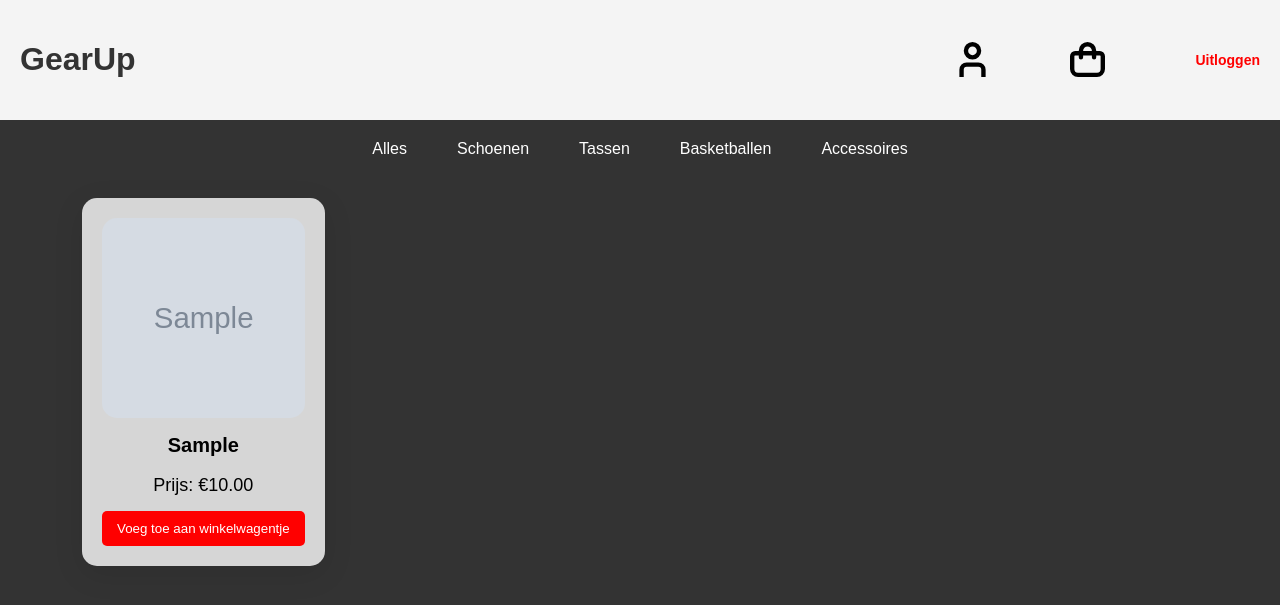
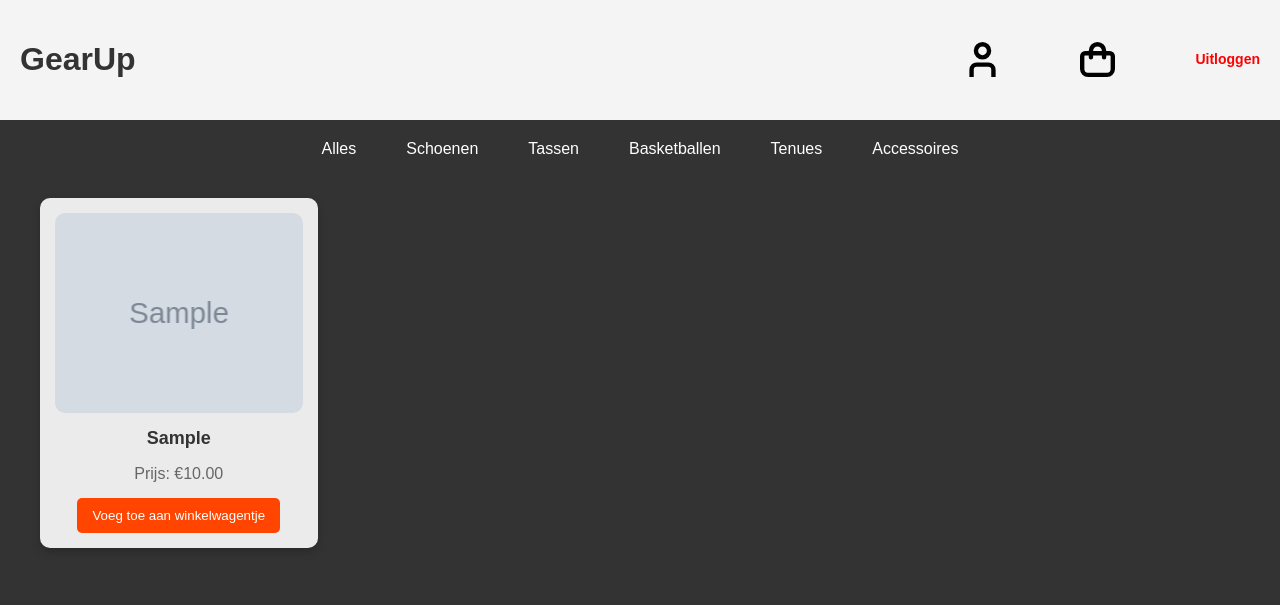
Before and after one commit to Samplats/PHP-demo, a PHP site: page / in a window 1280 px wide. Shown: the top 605 px of the page. Run offline with PHP 8.4, Linux system fonts and the light colour scheme; the visitor is signed in with stand-in values (Sample User, id 1); tables that the repository leaves empty or names only in its code hold one stand-in row (values such as "Sample post"); grey boxes marked "Sample" are stand-in pictures.

Commit message:
update code

```diff
--- a/css/homepage.css
+++ b/css/homepage.css
@@ -1,110 +1,124 @@
+/* Algemene body styling */
 body {
-    background-color: #333; /* Donkere achtergrond voor body */
+    background-color: #333; /* Donkere achtergrond */
     font-family: Arial, sans-serif;
     margin: 0;
     padding: 0;
+    color: #fff; /* Witte tekst als standaard */
 }
 
+/* Header styling */
 header {
     display: flex;
-    justify-content: space-between; /* Plaatst items aan uiterste zijden */
-    align-items: center; /* Centreert items verticaal */
-
+    justify-content: space-between; /* Plaats items aan uiterste zijden */
+    align-items: center; /* Centreer items verticaal */
+    background-color: #f4f4f4; /* Lichte achtergrond voor de header */
+    padding: 20px;
+    color: #333; /* Donkere tekstkleur */
 }
 
 .icons {
     display: flex;
-    gap: 80px; /* Ruimte tussen de iconen */
+    gap: 80px; /* Ruimte tussen iconen */
 }
 
 header img {
-    width: 35px;
+    width: 35px; /* Uniforme grootte voor iconen */
 }
-
 
 .logout {
     color: red;
     font-weight: bold;
     text-decoration: none;
     font-size: 14px;
-    margin-left: 10px;
-    margin-top: 10px;
+    margin-top: 9px;
 }
 
 .logout:hover {
     text-decoration: underline;
 }
 
+/* Navigatie styling */
 nav {
     display: flex;
-    justify-content: center; /* Centraal uitlijnen van de navigatielinks */
-    gap: 20px; /* Ruimte tussen de links */
-    padding: 10px 0; /* Extra ruimte boven en onder de navigatie */
+    justify-content: center;
+    gap: 20px; /* Ruimte tussen navigatielinks */
+    padding: 10px 0;
 }
 
 nav a {
     text-decoration: none;
-    color: white; /* Maak de tekst wit voor betere leesbaarheid tegen een donkere achtergrond */
-    padding: 10px 15px; /* Extra padding rondom de links */
-    border-radius: 5px; /* Voeg afgeronde hoeken toe aan de links */
-    transition: background-color 0.3s; /* Voeg een overgang toe voor hover-effect */
+    color: white; /* Witte tekst voor contrast */
+    padding: 10px 15px;
+    border-radius: 5px;
+    transition: background-color 0.3s;
 }
 
 nav a:hover {
-    background-color: #555; /* Verander de achtergrondkleur bij hover voor een visueel effect */
+    background-color: #555; /* Hover effect voor navigatielinks */
 }
 
-header {
-    background-color: #f4f4f4; /* Lichte achtergrond voor de header */
-    color: #333; /* Donkere tekstkleur voor contrast */
-    text-align: center;
-    padding: 20px;
-
+/* Grid layout voor de producten */
+.products {
+    display: grid;
+    grid-template-columns: repeat(auto-fill, minmax(250px, 1fr)); /* Responsieve kolommen */
+    gap: 30px; /* Ruimte tussen producten */
+    margin: 20px auto; /* Ruimte rondom */
+    padding: 0 10px; /* Voeg padding toe aan de zijkanten */
+    max-width: 1200px; /* Maximale breedte voor de grid */
 }
 
-/* Grid instellen voor de producten */
-.products {
-    display: grid;
-    grid-template-columns: repeat(3, 1fr); /* Drie kolommen van gelijke breedte */
-    gap: 30px; /* Meer ruimte tussen de producten */
-    margin-top: 20px;
+/* Styling van individuele producten */
+.product {
+    background-color: rgba(255, 255, 255, 0.9); /* Lichte achtergrond met een beetje transparantie */
+    border-radius: 10px;
+    overflow: hidden; /* Zorg ervoor dat niets buiten de container valt */
+    padding: 15px;
+    text-align: center;
+    box-shadow: 0 4px 10px rgba(0, 0, 0, 0.2); /* Zacht schaduweffect */
+    transition: transform 0.2s, box-shadow 0.2s;
 }
 
-.product {
-    background-color: rgba(255, 255, 255, 0.8); /* Iets doorzichtig */
-    border-radius: 15px;
-    padding: 20px;
-    box-shadow: 0 8px 30px rgba(0, 0, 0, 0.1);
-    text-align: center;
-    margin: auto; /* Center het product in de grid */
+.product:hover {
+    transform: translateY(-5px); /* Licht omhoog effect bij hover */
+    box-shadow: 0 8px 20px rgba(0, 0, 0, 0.3); /* Intensere schaduw */
 }
 
+/* Afbeeldingen met hover-zoom */
 .image {
     width: 100%;
     height: 200px;
     background-size: cover;
     background-position: center;
-    border-radius: 15px;
+    border-radius: 10px;
+    transition: transform 0.3s ease; /* Smooth zoom */
+}
+
+.image:hover {
+    transform: scale(1.1); /* Zoom effect */
+}
+
+/* Details van het product */
+.details {
+    margin-top: 10px;
+}
+
+.titel {
+    font-size: 18px;
+    font-weight: bold;
+    margin-bottom: 5px;
+    color: #333; /* Donkere tekst voor de titel */
+}
+
+.prijs {
+    font-size: 16px;
+    color: #666; /* Neutrale kleur voor prijs */
     margin-bottom: 15px;
 }
 
-.details {
-    width: 100%;
-}
-
-.titel {
-    font-size: 20px;
-    font-weight: bold;
-    margin-bottom: 10px;
-}
-
-.prijs {
-    font-size: 18px;
-    margin-bottom: 15px;
-}
-
+/* Knoppen styling */
 .btn {
-    background-color: #ff0000; /* Rode knop */
+    background-color: #ff4500; /* Felle oranje knop */
     color: #fff;
     border: none;
     padding: 10px 15px;
@@ -114,6 +128,6 @@ header {
 }
 
 .btn:hover {
-    background-color: #cc0000; /* Donkerder rood bij hover */
-    transform: scale(1.05);
+    background-color: #cc3700; /* Donkerdere oranje tint bij hover */
+    transform: scale(1.05); /* Iets groter bij hover */
 }
--- a/index.php
+++ b/index.php
@@ -1,34 +1,32 @@
 <?php
 session_start();
 
-// Check if the user is logged in
-if ($_SESSION['loggedin'] !== true) {
+// Controleer of de gebruiker is ingelogd
+if (!isset($_SESSION['loggedin']) || $_SESSION['loggedin'] !== true) {
     header('Location: login.php');
     exit;
 }
 
-// Database connection details
-$host = 'localhost'; // Your MySQL server
-$dbname = 'webshop'; // Your database name
-$username = 'root'; // Your MySQL username
-$password = ''; // Your MySQL password
+// Databaseverbinding details
+$host = 'localhost'; // Jouw MySQL-server
+$dbname = 'webshop'; // Naam van jouw database
+$username = 'root'; // Jouw MySQL-gebruikersnaam
+$password = ''; // Jouw MySQL-wachtwoord
 
 try {
-    // Create a PDO instance (connect to the database)
+    // Verbind met de database
     $conn = new PDO("mysql:host=$host;dbname=$dbname", $username, $password);
-
-    // Set PDO error mode to exception
     $conn->setAttribute(PDO::ATTR_ERRMODE, PDO::ERRMODE_EXCEPTION);
 
-    // Fetch products from the database
-    $stmt = $conn->prepare("SELECT nam, price, image_url FROM products");
+    // Haal producten op uit de database
+    $stmt = $conn->prepare("SELECT id, nam, price, image_url FROM products");
     $stmt->execute();
 
-    // Fetch all products as an associative array
+    // Haal alle producten op als associatieve array
     $products = $stmt->fetchAll(PDO::FETCH_ASSOC);
 
 } catch (PDOException $e) {
-    echo "Connection failed: " . $e->getMessage();
+    echo "Verbinding mislukt: " . $e->getMessage();
 }
 ?>
 <!DOCTYPE html>
@@ -42,35 +40,36 @@ try {
 <body>
     <header>
         <h1>GearUp</h1>
-        <div class= "icons">
-        <img src="images/user.svg" alt="">
-        <img src="images/shopping-bag.svg" alt="">
+        <div class="icons">
+            <img src="images/user.svg" alt="Gebruiker">
+            <img src="images/shopping-bag.svg" alt="Winkelmandje">
             <a href="logout.php" class="logout">Uitloggen</a>
         </div>
     </header>
 
     <nav>
-
         <a href="index.php?option=all">Alles</a>
         <a href="index.php?option=schoenen">Schoenen</a>
         <a href="index.php?option=tassen">Tassen</a>
         <a href="index.php?option=basketballen">Basketballen</a>
+        <a href="index.php?option=accessoires">Tenues</a>
         <a href="index.php?option=accessoires">Accessoires</a>
     </nav>
 
     <main>
         <section class="products">
             <?php foreach ($products as $product): ?>
-
                 <article class="product">
-                        <div class="image" style="background-image: url('<?php echo $product['image_url']; ?>')"></div>
+                    <!-- Klikbare afbeelding -->
+                    <a href="detail.php?id=<?php echo $product['id']; ?>" class="image-link">
+                        <div class="image" style="background-image: url('<?php echo htmlspecialchars($product['image_url']); ?>');"></div>
+                    </a>
                     <div class="details">
-                            <h2 class="titel"><?php echo $product['nam']; ?></h2>
+                        <h2 class="titel"><?php echo htmlspecialchars($product['nam']); ?></h2>
                         <p class="prijs">Prijs: €<?php echo number_format($product['price'], 2); ?></p>
                         <button class="btn">Voeg toe aan winkelwagentje</button>
                     </div>
                 </article>
-
             <?php endforeach; ?>
         </section>
     </main>
```
Also changed, not shown: details.php (added, +62 -0 lines). Lines whose indentation alone changed are shown as unchanged.
